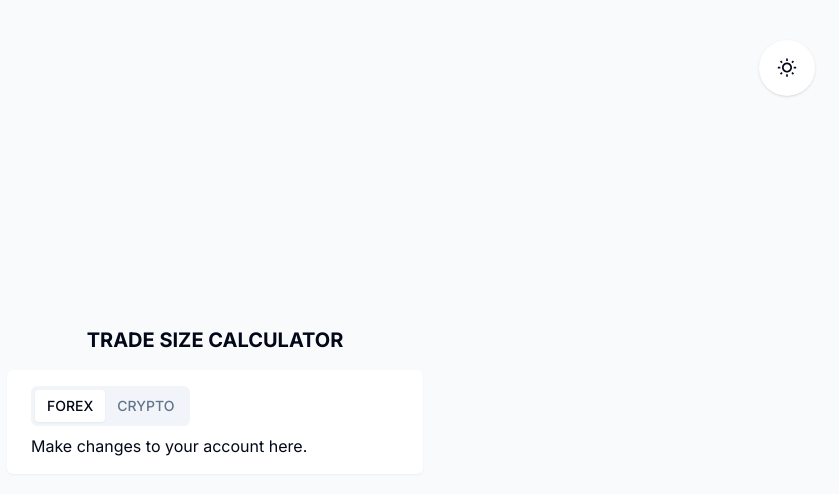
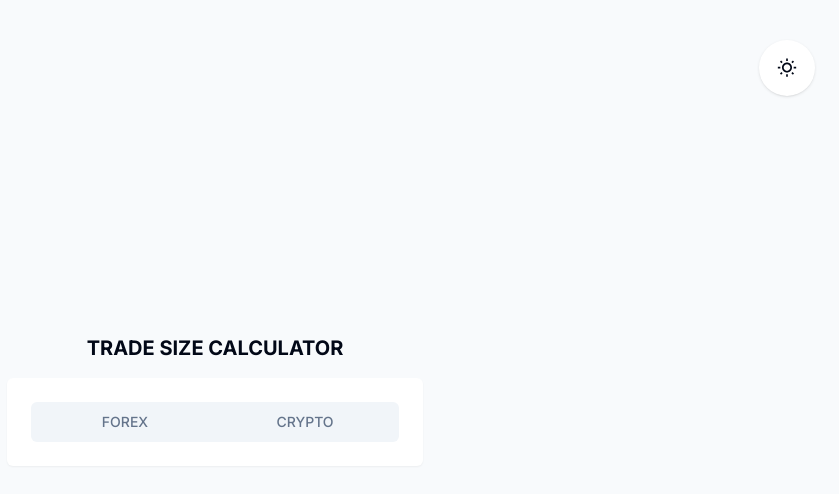
Before and after one commit to codewithroby/trade-size-calculator, a Next.js app: page / in a window 1280 px wide. Shown: the top 494 px of the page, without its empty margins (425-1264 px from the left). Built offline with nearby package versions, Linux system fonts and the light colour scheme.

Commit message:
style(page): added calculator component.

```diff
--- a/src/components/calculator.tsx
+++ b/src/components/calculator/index.tsx
@@ -1,20 +1,20 @@
 import { Tabs, TabsContent, TabsList, TabsTrigger } from "@/components/ui/tabs";
 
 export const Calculator = () => (
-  <div className="rounded-md bg-white px-6 py-4 shadow-sm">
+  <div className="rounded-md bg-white p-6 shadow-sm">
     <Tabs defaultValue="account" className="w-full">
-      <TabsList>
-        <TabsTrigger value="account" className="uppercase">
+      <TabsList className="w-full">
+        <TabsTrigger value="forex" className="flex-1 uppercase">
           Forex
         </TabsTrigger>
-        <TabsTrigger value="password" className="uppercase">
+        <TabsTrigger value="crypto" className="flex-1 uppercase">
           Crypto
         </TabsTrigger>
       </TabsList>
-      <TabsContent value="account">
+      <TabsContent value="forex">
         Make changes to your account here.
       </TabsContent>
-      <TabsContent value="password">Change your password here.</TabsContent>
+      <TabsContent value="crypto">Change your password here.</TabsContent>
     </Tabs>
   </div>
 );
```
Also changed, not shown: src/components/calculator/forex.tsx (added).
